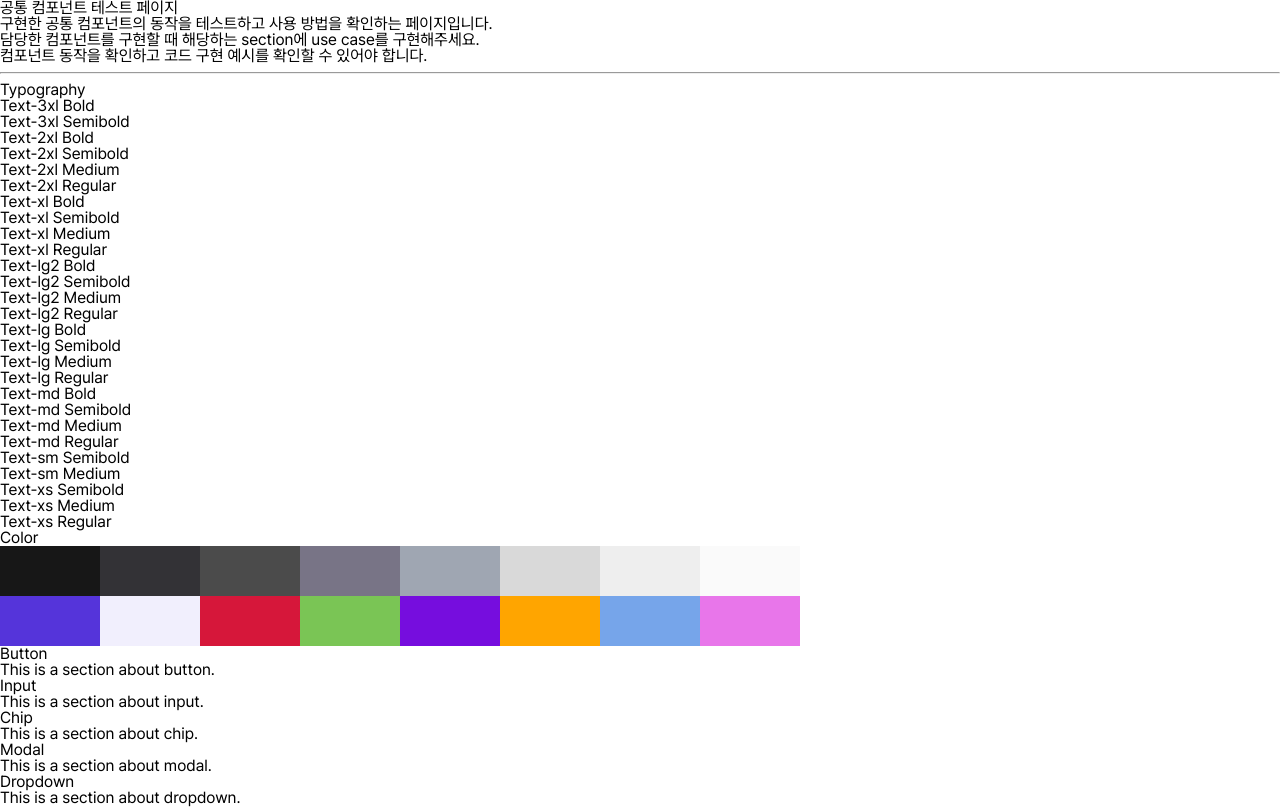
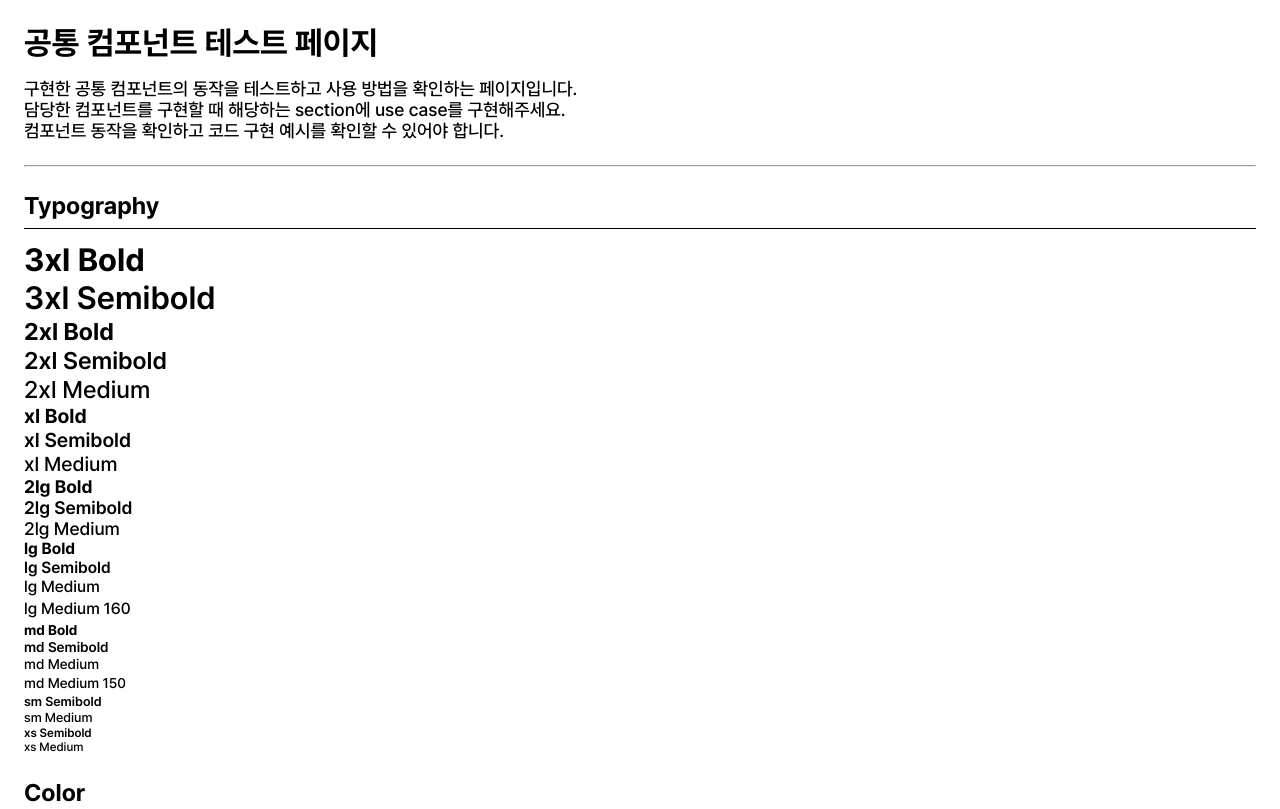
Before and after one commit to Codeit-FE18-Part3-Team4/Taskify, a Next.js app: page /test-components in a window 1280 px wide. Shown: the top 809 px of the page. Built offline with nearby package versions, Linux system fonts and the light colour scheme.

Commit message:
✨ feat [#8] Component test page에서 Typography 예시 코드 변경

```diff
--- a/src/pages/test-components/index.tsx
+++ b/src/pages/test-components/index.tsx
@@ -1,59 +1,64 @@
-import typographyStyles from "@/components/typography/typography.module.css";
+import Typography from "@/components/typography/typography";
 import { ReactNode } from "react";
 
 function Section({ title, children }: { title: string; children: ReactNode }) {
   return (
-    <section>
-      <h2>{title}</h2>
+    <section style={{ margin: "24px 0" }}>
+      <h2
+        className={Typography.xl2Bold}
+        style={{
+          marginBottom: "12px",
+          paddingBottom: "8px",
+          borderBottom: "1px solid black",
+        }}
+      >
+        {title}
+      </h2>
       {children}
     </section>
   );
 }
 
-function Typography() {
+function TypographySample() {
   const sizes = [
     [
-      [typographyStyles["xl3-bold"], "Text-3xl Bold"],
-      [typographyStyles["xl3-semibold"], "Text-3xl Semibold"],
+      [Typography.xl3Bold, "3xl Bold"],
+      [Typography.xl3SemiBold, "3xl Semibold"],
     ],
     [
-      [typographyStyles["xl2-bold"], "Text-2xl Bold"],
-      [typographyStyles["xl2-semibold"], "Text-2xl Semibold"],
-      [typographyStyles["xl2-medium"], "Text-2xl Medium"],
-      [typographyStyles["xl2-regular"], "Text-2xl Regular"],
+      [Typography.xl2Bold, "2xl Bold"],
+      [Typography.xl2SemiBold, "2xl Semibold"],
+      [Typography.xl2Medium, "2xl Medium"],
     ],
     [
-      [typographyStyles["xl-bold"], "Text-xl Bold"],
-      [typographyStyles["xl-semibold"], "Text-xl Semibold"],
-      [typographyStyles["xl-medium"], "Text-xl Medium"],
-      [typographyStyles["xl-regular"], "Text-xl Regular"],
+      [Typography.xlBold, "xl Bold"],
+      [Typography.xlSemiBold, "xl Semibold"],
+      [Typography.xlMedium, "xl Medium"],
     ],
     [
-      [typographyStyles["lg2-bold"], "Text-lg2 Bold"],
-      [typographyStyles["lg2-semibold"], "Text-lg2 Semibold"],
-      [typographyStyles["lg2-medium"], "Text-lg2 Medium"],
-      [typographyStyles["lg2-regular"], "Text-lg2 Regular"],
+      [Typography.lg2Bold, "2lg Bold"],
+      [Typography.lg2SemiBold, "2lg Semibold"],
+      [Typography.lg2Medium, "2lg Medium"],
     ],
     [
-      [typographyStyles["lg-bold"], "Text-lg Bold"],
-      [typographyStyles["lg-semibold"], "Text-lg Semibold"],
-      [typographyStyles["lg-medium"], "Text-lg Medium"],
-      [typographyStyles["lg-regular"], "Text-lg Regular"],
+      [Typography.lgBold, "lg Bold"],
+      [Typography.lgSemiBold, "lg Semibold"],
+      [Typography.lgMedium, "lg Medium"],
+      [Typography.lgMedium160, "lg Medium 160"],
     ],
     [
-      [typographyStyles["md-bold"], "Text-md Bold"],
-      [typographyStyles["md-semibold"], "Text-md Semibold"],
-      [typographyStyles["md-medium"], "Text-md Medium"],
-      [typographyStyles["md-regular"], "Text-md Regular"],
+      [Typography.mdBold, "md Bold"],
+      [Typography.mdSemiBold, "md Semibold"],
+      [Typography.mdMedium, "md Medium"],
+      [Typography.mdMedium150, "md Medium 150"],
     ],
     [
-      [typographyStyles["sm-semibold"], "Text-sm Semibold"],
-      [typographyStyles["sm-medium"], "Text-sm Medium"],
+      [Typography.smSemiBold, "sm Semibold"],
+      [Typography.smMedium, "sm Medium"],
     ],
     [
-      [typographyStyles["xs-semibold"], "Text-xs Semibold"],
-      [typographyStyles["xs-medium"], "Text-xs Medium"],
-      [typographyStyles["xs-regular"], "Text-xs Regular"],
+      [Typography.xsSemiBold, "xs Semibold"],
+      [Typography.xsMedium, "xs Medium"],
     ],
   ];
 
@@ -115,10 +120,10 @@ function Color() {
 
 export default function Page() {
   return (
-    <main>
+    <main style={{ padding: "24px" }}>
       <header>
-        <h1>공통 컴포넌트 테스트 페이지</h1>
-        <ul>
+        <h1 className={Typography.xl3Bold}>공통 컴포넌트 테스트 페이지</h1>
+        <ul className={Typography.lg2Medium} style={{ marginTop: "16px" }}>
           <li>
             구현한 공통 컴포넌트의 동작을 테스트하고 사용 방법을 확인하는
             페이지입니다.
@@ -132,9 +137,9 @@ export default function Page() {
           </li>
         </ul>
       </header>
-      <hr />
+      <hr style={{ margin: "24px 0" }} />
       <Section title="Typography">
-        <Typography />
+        <TypographySample />
       </Section>
       <Section title="Color">
         <Color />
```
